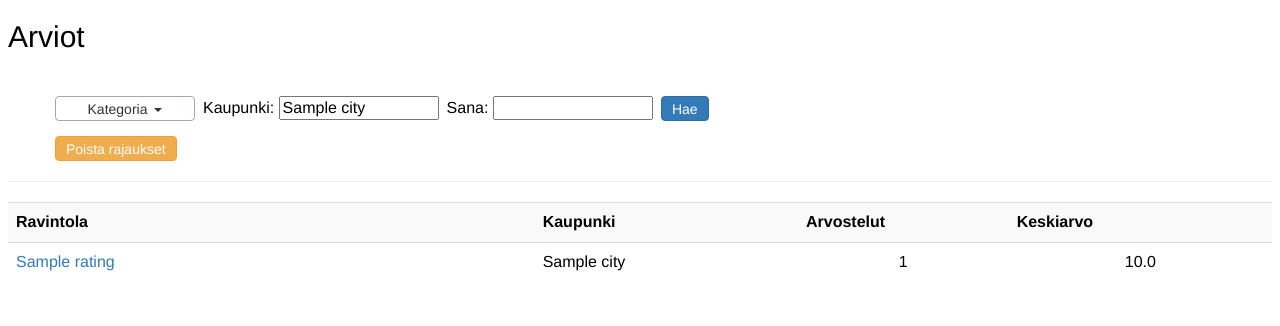
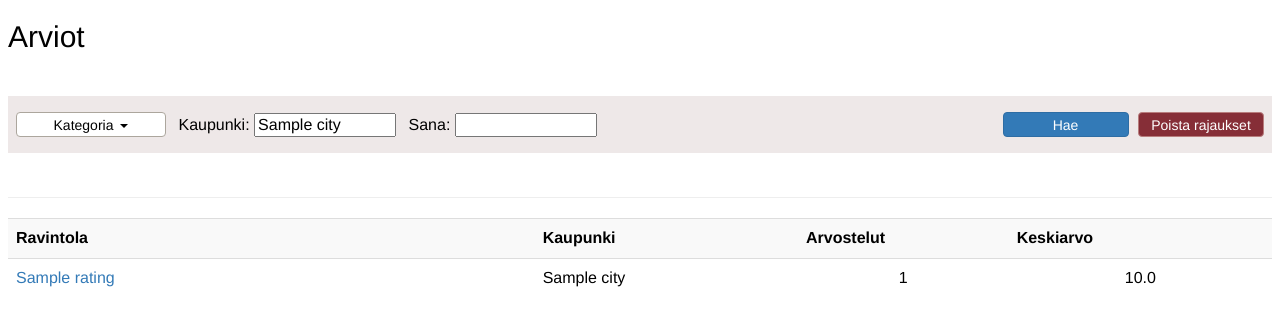
Before and after one commit to pankalai/ravintolasovellus, a Flask app: template src/templates/ratings.html in a window 1280 px wide. Shown: the part 26-352 px from the top of the page. Run offline with Flask 3, Linux system fonts and the light colour scheme; the template is opened without the code that fills it: most values are stand-ins (such as "Sample title", 1, 10 or a date in 2020); some libraries are stand-ins or nearby versions.

Commit message:
changes to forms

```diff
--- a/src/templates/Forms/new_category_form.html
+++ b/src/templates/Forms/new_category_form.html
@@ -1,5 +1,5 @@
 <form action="/categories/add" method="POST">
-    <input type="text" name="name" minlength="2" required>
+    <input type="text" name="name" minlength="2" required style="vertical-align: middle;">
     <input type="hidden" name="csrf_token" value="{{ session.csrf_token }}">
-    <input type="submit" id="submit" value="Lisää" class="btn btn-primary">
+    &nbsp;<input type="submit" id="submit" value="Lisää" class="btn btn-add">
 </form>
--- a/src/templates/Forms/search_form.html
+++ b/src/templates/Forms/search_form.html
@@ -3,18 +3,19 @@
 <script src="https://cdnjs.cloudflare.com/ajax/libs/twitter-bootstrap/3.3.7/js/bootstrap.js"></script>
 
 <br>
-<div class="container">
-    <div class="row">
+<div class="search-panel">
+
         <form action="/{{ entity }}/search" method="POST">
-
-            <div class="dropdown" style="float: left">
-                <button class="btn btn-default dropdown-toggle" type="button" id="dropdownMenu1" data-toggle="dropdown" aria-haspopup="true" aria-expanded="true" style="width: 10em">
+        <div class="search-fields-group">
+            <div class="search-field">
+                <div class="dropdown">
+                    <button class="btn dropdown-toggle" type="button" id="dropdownMenu1" data-toggle="dropdown" aria-haspopup="true" aria-expanded="true">
                         <span>Kategoria</span>
                         <span class="caret"></span>
                     </button>
                     <ul class="dropdown-menu checkbox-menu allow-focus" aria-labelledby="dropdownMenu1">
                         {% for c in categories %}
-                    <li >
+                        <li>
                             <label>
                                 <input type="checkbox" name="categories" value="{{ c.id }}" {% if c.id in selected_categories %}{{ 'checked' }}{% endif %}> {{ c.name }}
                             </label>
@@ -22,26 +23,29 @@
                         {% endfor %}
                     </ul>
                 </div>
+            </div>
+            <div class="search-field">
+                Kaupunki: <input type="text" name="city" size="15" value="{{city}}">
+            </div>
+            <div class="search-field">
+                Sana: <input type="text" name="word" size="15" value="{{search_text}}" maxlength="50">
+            </div>
+        </div>
 
-            <div style="float: left; margin-left:0.5em">
-                Kaupunki: <input type="text" name="city" size="17.5" value="{{city}}">
+        <div class="search-buttons-group">
+
+            <div class="search-button">
+                    <input type="submit" value="Hae" class="btn btn-search">
+                </form>
             </div>
-            <div style="float: left; margin-left:0.5em; margin-right: 0.5em;">
-                Sana: <input type="text" name="word" size="17.5" value="{{search_text}}">
-            </div>
-            <div>
-                <input type="submit" value="Hae" class="btn btn-primary">
-            </div>
-        </form>
-
-    </div>
-    <div class="row">
-
+            <div class="search-button">
                 <form action="/{{ entity }}" method="GET">
-            <input type="submit" value="Poista rajaukset" class="btn btn-warning">
+                    <input type="submit" value="Poista rajaukset" class="btn btn-delete">
                 </form>
             </div>
         </div>
 
+</div>
+
 
 <script src="{{ url_for('static', filename='checkboxes.js') }}"></script>
```
Also changed, not shown: src/templates/Forms/rating_form.html (+4 -5 lines), src/templates/Forms/restaurant_form.html (+10 -5 lines). Lines whose indentation alone changed are shown as unchanged.
